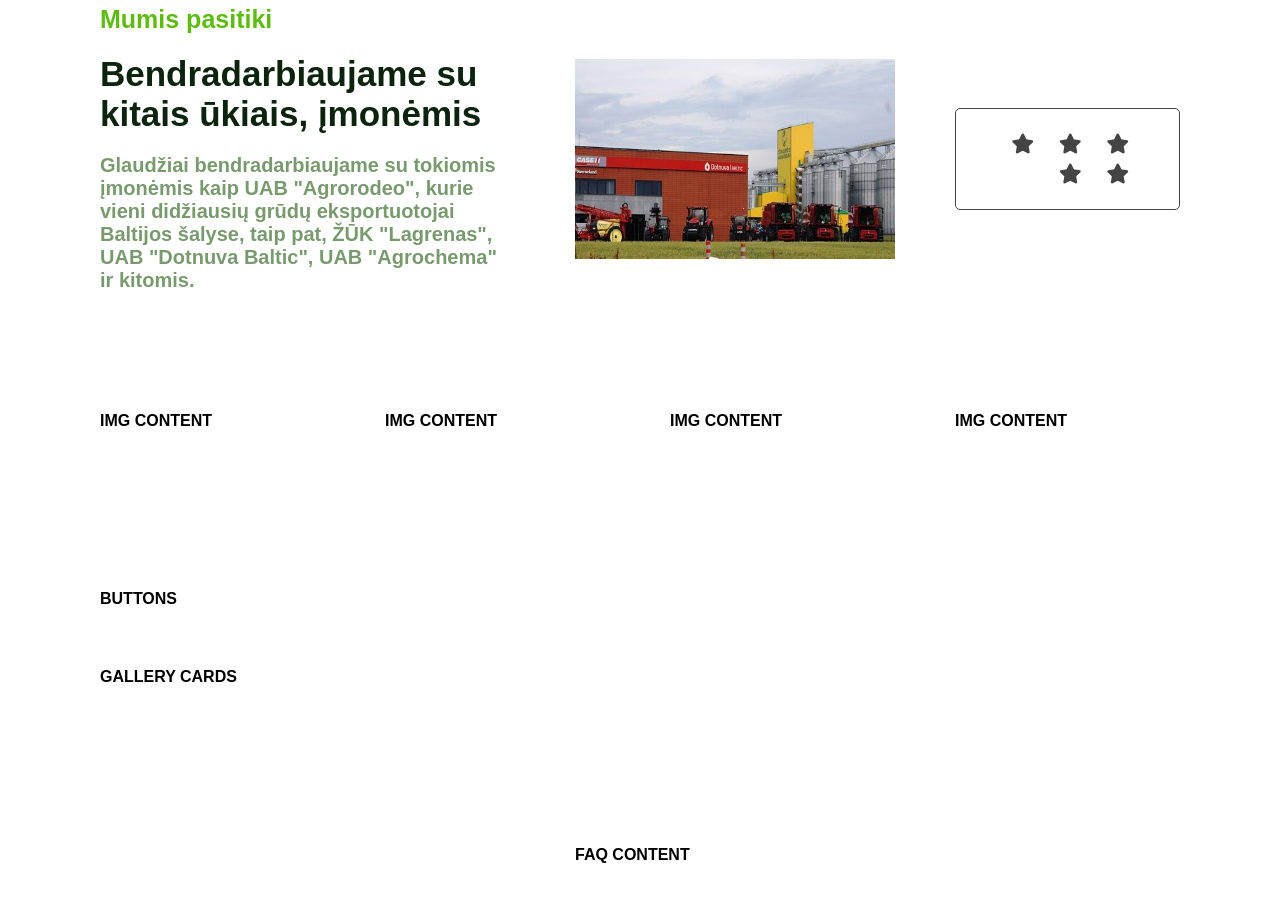
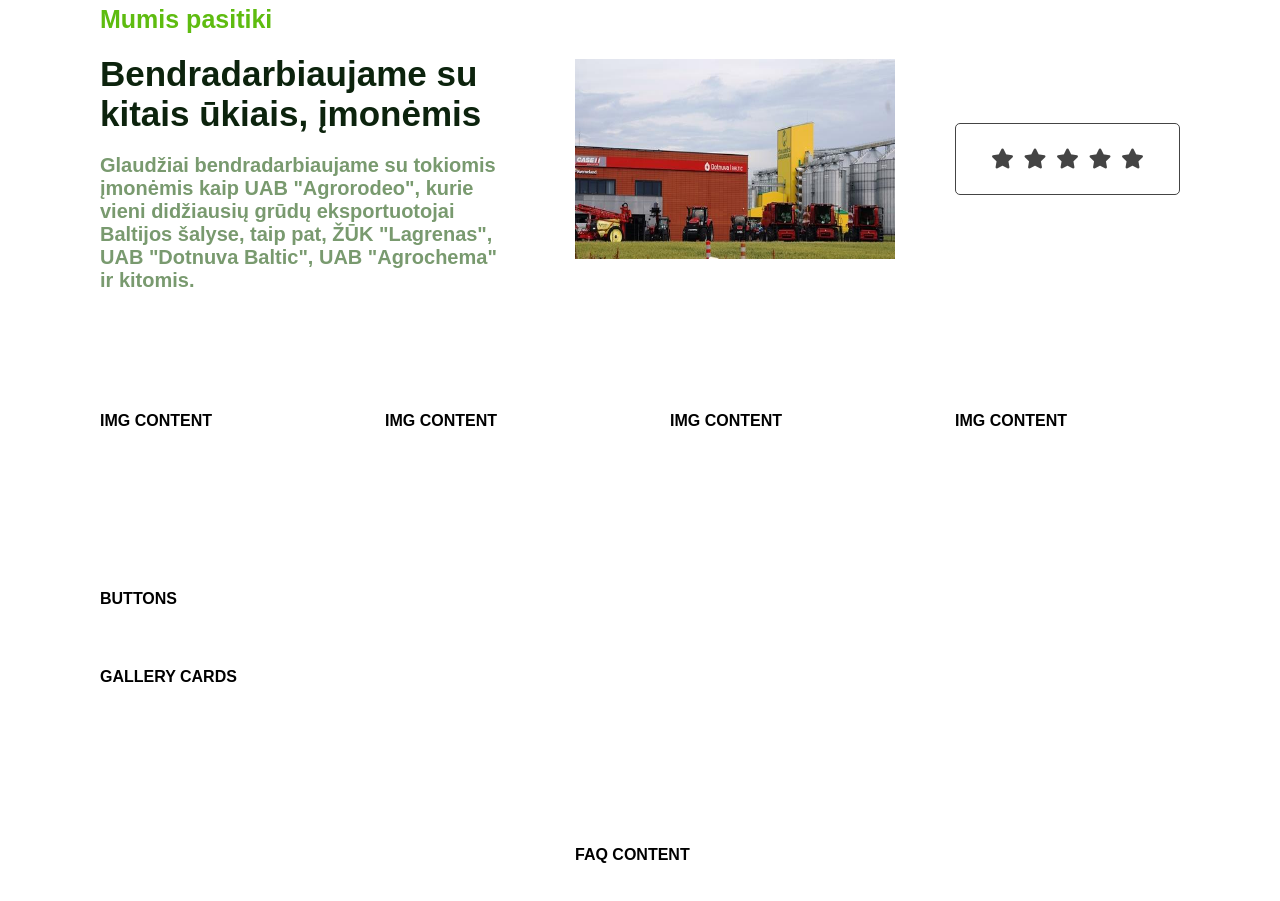
Before and after one commit to simonasablinaite/SA_project, a website: page index.html in a window 1280 px wide. Shown: the part 2080-2981 px from the top of the page. Drawn offline with Linux system fonts and the light colour scheme; a web font is replaced by a local one.

Commit message:
Star elements margin update

```diff
--- a/css/components/sponsores.css
+++ b/css/components/sponsores.css
@@ -62,7 +62,6 @@
     padding: 5px;
     float: right; /*tam, kad zvaigzdziu uzsispalvinimas eitu is kaires i desine */
     transition: all 0.2s ease;
-    margin-right: 15px;
 }
 
 input:not(:checked) ~ label:hover,
```
